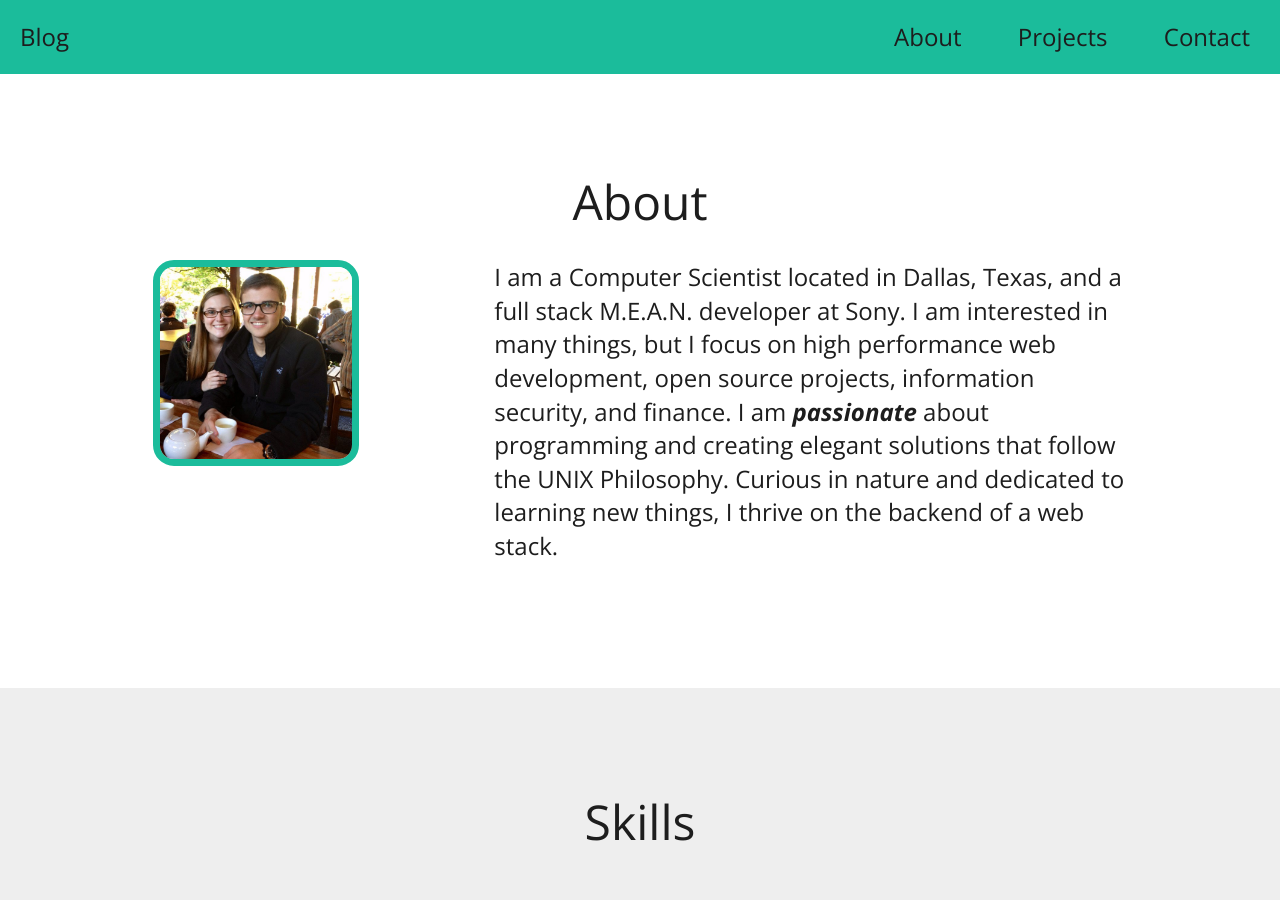
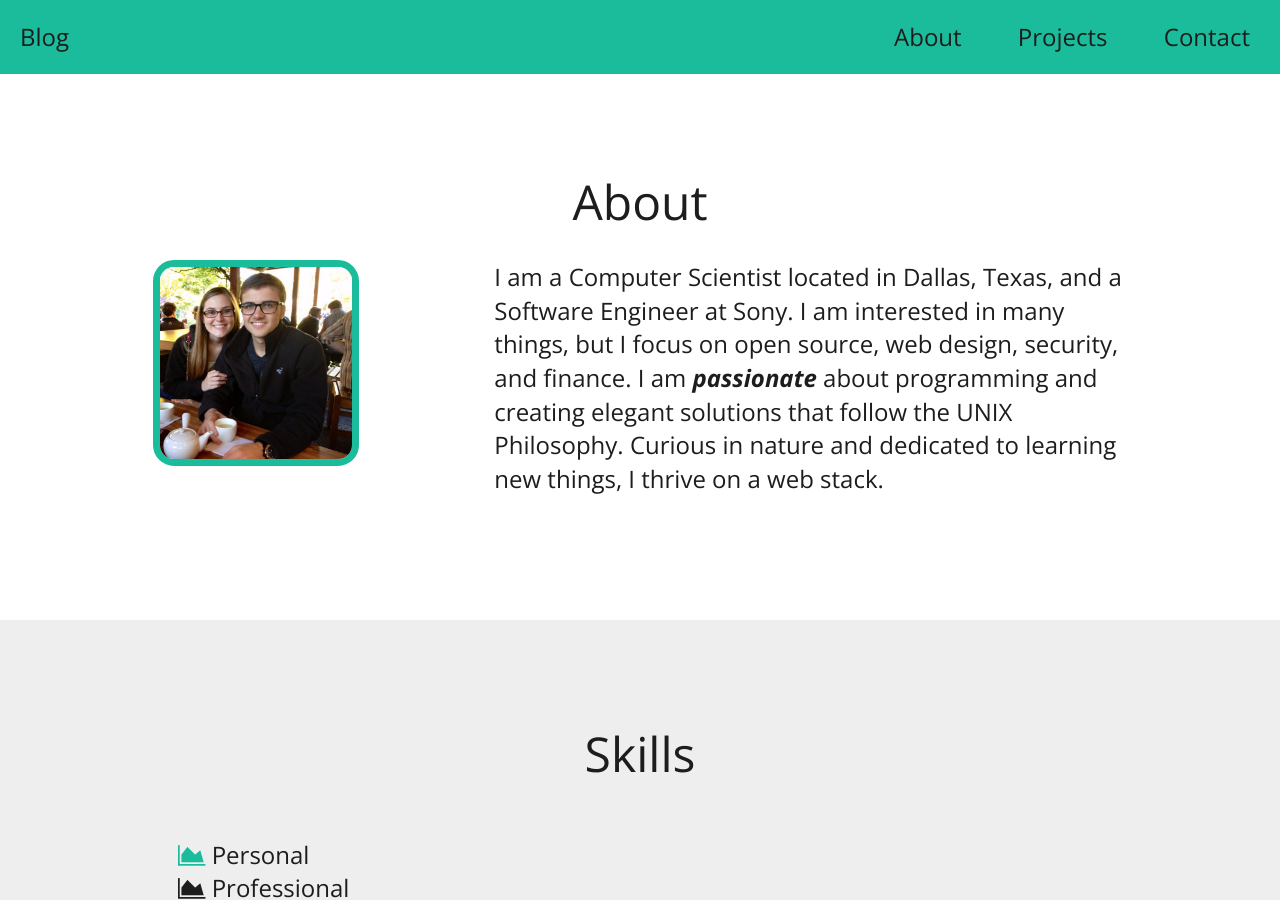
Before and after one commit to zackurben/zackurben.github.io, a Jekyll site: the page built from index.html, in a window 1280 px wide and 900 px high, scrolled down 832 px. Built offline with Jekyll 4.4.1, drawn with Linux system fonts in a browser that asks for light colours; nearby versions of some CDN libraries; some of the changed lines change nothing that is shown.

Commit message:
Updating bio.

```diff
--- a/_config.yml
+++ b/_config.yml
@@ -4,6 +4,14 @@ description: The personal website for Zack Urben. A place where developers can R
 baseurl: ""
 url: "http://zackurben.com"
 plugins: ["jekyll-paginate"]
+
+bio: "
+I am a Computer Scientist located in Dallas, Texas, and a Software Engineer at
+Sony. I am interested in many things, but I focus on open source, web design,
+security, and finance. I am <em><strong>passionate</strong></em> about
+programming and creating elegant solutions that follow the UNIX Philosophy.
+Curious in nature and dedicated to learning new things, I thrive on a web stack.
+"
 
 # Social Info
 email: "zackurben@gmail.com"
--- a/index.html
+++ b/index.html
@@ -10,11 +10,7 @@ layout: default
       <img class="profile" src="/img/zack.jpeg">
     </div>
     <div class="off-1 col-8">
-        I am a Computer Scientist located in Dallas, Texas, and a full stack M.E.A.N. developer at
-        Sony. I am interested in many things, but I focus on high performance web development, open source
-        projects, information security, and finance. I am <em><strong>passionate</strong></em> about programming
-        and creating elegant solutions that follow the UNIX Philosophy. Curious in nature and dedicated to
-        learning new things, I thrive on the backend of a web stack.
+      {{ site.bio }}
     </div>
   </div>
 </div>
```
Lines whose indentation alone changed are shown as unchanged.
